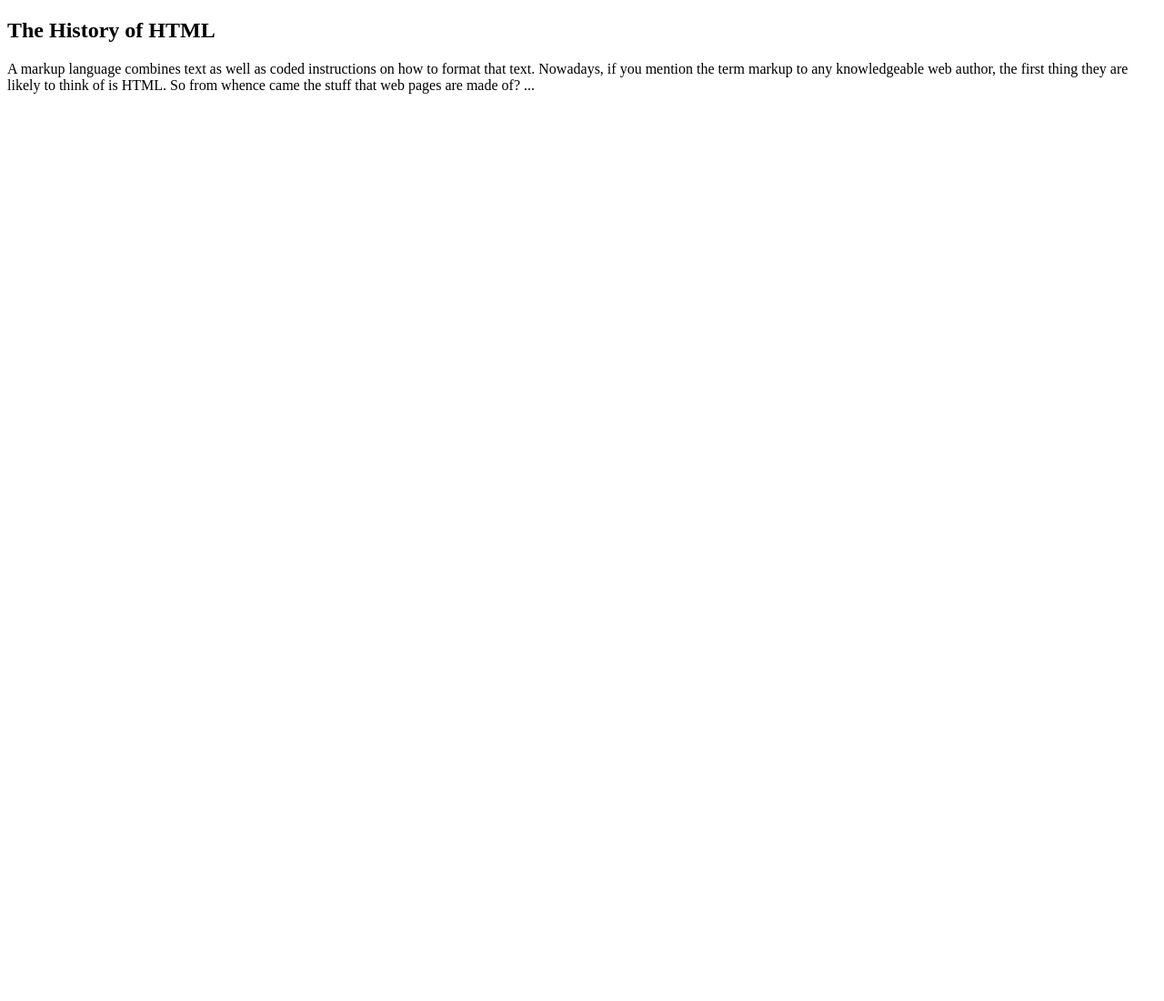
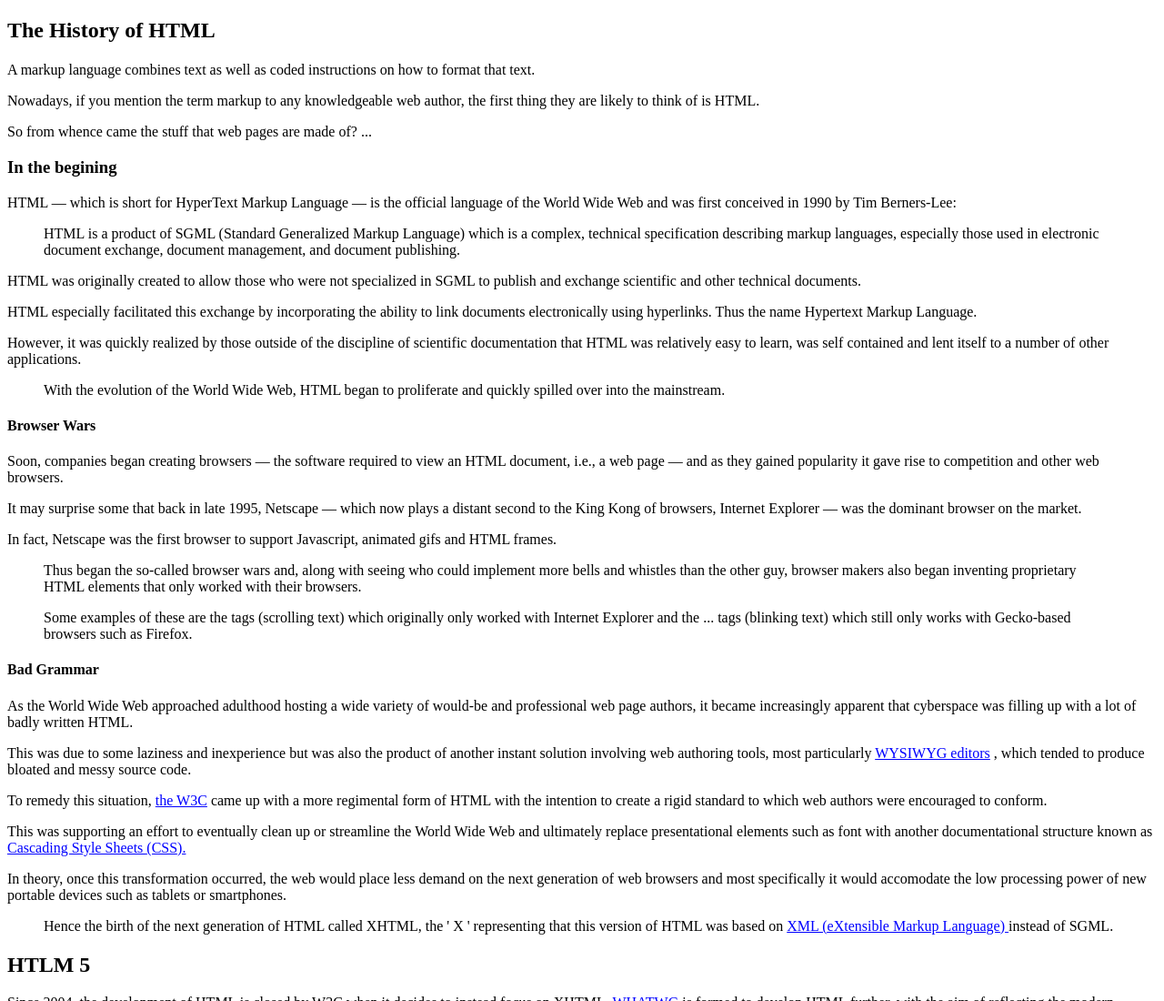
Before and after one commit to ThuHa253/Thuhawpr, a plain HTML site: page demo.html in a window 1280 px wide. Shown: the top 1100 px of the page at 91% size. Before the commit the page ends 800 px from the top, so only its background shows below. Drawn offline with Linux system fonts and the light colour scheme.

Commit message:
Add exercise 1 Signed-off-by: THUHA <1901060014@s.hanu.edu.vn>

```diff
--- a/demo.html
+++ b/demo.html
@@ -3,10 +3,70 @@
     <head>
     <h2>The History of HTML</h2>
     </head>
+
+    <body>
+    <h4></h4>
+    <p> A markup language combines text as well as coded instructions on how to format that text.
+    </p>Nowadays, if you mention the term markup to any knowledgeable web author, the first thing they are likely to think of is HTML.
+    </p>So from whence came the stuff that web pages are made of? ...</p>
+
+</html>
+  </head>
+  <h3>In the begining</h3>
+  </head>
 <body>
-    <p>A markup language combines text as well as coded instructions on how to format that text.
-Nowadays, if you mention the term markup to any knowledgeable web author, the first thing they are likely to think of is HTML.
-So from whence came the stuff that web pages are made of? ...</p>
+    <p>HTML — which is short for HyperText Markup Language — is the official language of the World Wide Web and was first conceived in 1990 by Tim Berners-Lee:</p>
+    <blockquote>HTML is a product of SGML (Standard Generalized Markup Language) which is a complex, technical specification describing markup languages, especially those used in electronic document exchange, document management, and document publishing.
+    </blockquote>
+    <p><p>HTML was originally created to allow those who were not specialized in SGML to publish and exchange scientific and other technical documents.</p> </p>
+    <p>HTML especially facilitated this exchange by incorporating the ability to link documents electronically using hyperlinks. Thus the name Hypertext Markup Language. </p>
+    <p>However, it was quickly realized by those outside of the discipline of scientific documentation that HTML was relatively easy to learn, was self contained and lent itself to a number of other applications.</p>
+    <blockquote>With the evolution of the World Wide Web, HTML began to proliferate and quickly spilled over into the mainstream.</blockquote>
+
+    </html>
+  </head>
+  <h4>Browser Wars</h4>
+  </head>
+  <body>
+    <p>Soon, companies began creating browsers — the software required to view an HTML document, i.e., a web page — and as they gained popularity it gave rise to competition and other web browsers. </p>
+    <p>It may surprise some that back in late 1995, Netscape — which now plays a distant second to the King Kong of browsers, Internet Explorer — was the dominant browser on the market. </p>
+    <p>In fact, Netscape was the first browser to support Javascript, animated gifs and HTML frames.</p>
+    <blockquote>Thus began the so-called browser wars and, along with seeing who could implement more bells and whistles than the other guy, browser makers also began inventing proprietary HTML elements that only worked with their browsers. </blockquote>
+    <blockquote>Some examples of these are the tags (scrolling text) which originally only worked with Internet Explorer and the <blink>...</blink> tags (blinking text) which still only works with Gecko-based browsers such as Firefox.</blockquote>
+
+  </body>
+ </html>
+</head>
+<h4>Bad Grammar</h4>
+</head>
+<body>
+  <p>As the World Wide Web approached adulthood hosting a wide variety of would-be and professional web page authors, it became increasingly apparent that cyberspace was filling up with a lot of badly written HTML. </p>
+  This was due to some laziness and inexperience but was also the product of another instant solution involving web authoring tools, most particularly <u style ="color:blue;">WYSIWYG editors</u>  , which tended to produce bloated and messy source code.
+  <p>To remedy this situation, <u style ="color:blue;">the W3C</u> came up with a more regimental form of HTML with the intention to create a rigid standard to which web authors were encouraged to conform. </p>
+  <p>This was supporting an effort to eventually clean up or streamline the World Wide Web and ultimately replace presentational elements such as font with another documentational structure known as <u style ="color:blue;">Cascading Style Sheets (CSS).</u> </p>
+  <p>In theory, once this transformation occurred, the web would place less demand on the next generation of web browsers and most specifically it would accomodate the low processing power of new portable devices such as tablets or smartphones.</p>
+  <blockquote>Hence the birth of the next generation of HTML called XHTML, the ' X ' representing that this version of HTML was based on <u style ="color:blue;">XML (eXtensible Markup Language) </u>instead of SGML.</blockquote>
+</body>
+
+<head>
+  <h2>HTLM 5</h2>
+</head>
+<body>
+  <p>Since 2004, the development of HTML is closed by W3C when it decides to instead focus on XHTML. <u style ="color:blue;">WHATWG</u> is formed to develop HTML further, with the aim of reflecting the modern dynamic web, while keeping backwards compatibility with existing HTML code. </p>
+  <p>From 2004 to 2007, WHATWG gains support from major web browser developers. </p>
+  <p>In 2006, W3C also announces its support for the project. </p>
+  <p>In 2008, the first public draft of HTML5 is released by WHATWG. </p>
+  <p>From 2012, W3C and WHATWG decide to separate development of HTML5. W3C would work on a definitive standard of HTML5, while WHATWG would pursue development of a living standard – a continual evolution with ongoing improvements. </p>
+  <p>In 2014, W3C releases its official HTML5 recommendation.</p>
+</body>
+
+<head>
+  <h4>What's new in HTML5?</h4>
+</head>
+<body>
+  <p><strong>HTML5</strong> offers a host of new features including special elements for semantic labelling such as &ltsection&gt, &ltnav&gt, &ltarticle&gt, &ltaside&gt, &ltheader&gt, &ltfooter&gt and &ltmain&gt
+  <p>These define the type of content associated with each element. <strong>This makes structuring content more efficient and helps search engines crawl the website, meaning a well-structured HTML5 site has better chances of ranking highly in search results.</strong> </p>
+  <p>Adding multimedia elements is also simplified with &ltaudio&gt and &ltvideo&gt tags, and a wide selection of new application program interfaces (APIs) lets developers easily integrate a huge range of functionality into HTML5 sites.</p>
+  <blockquote>One of the big advantages of HTML5 is that it doesn’t rely on proprietary third-party plugins to create complex and powerful web projects.</blockquote>>
 
 </body>
-</html>
```
